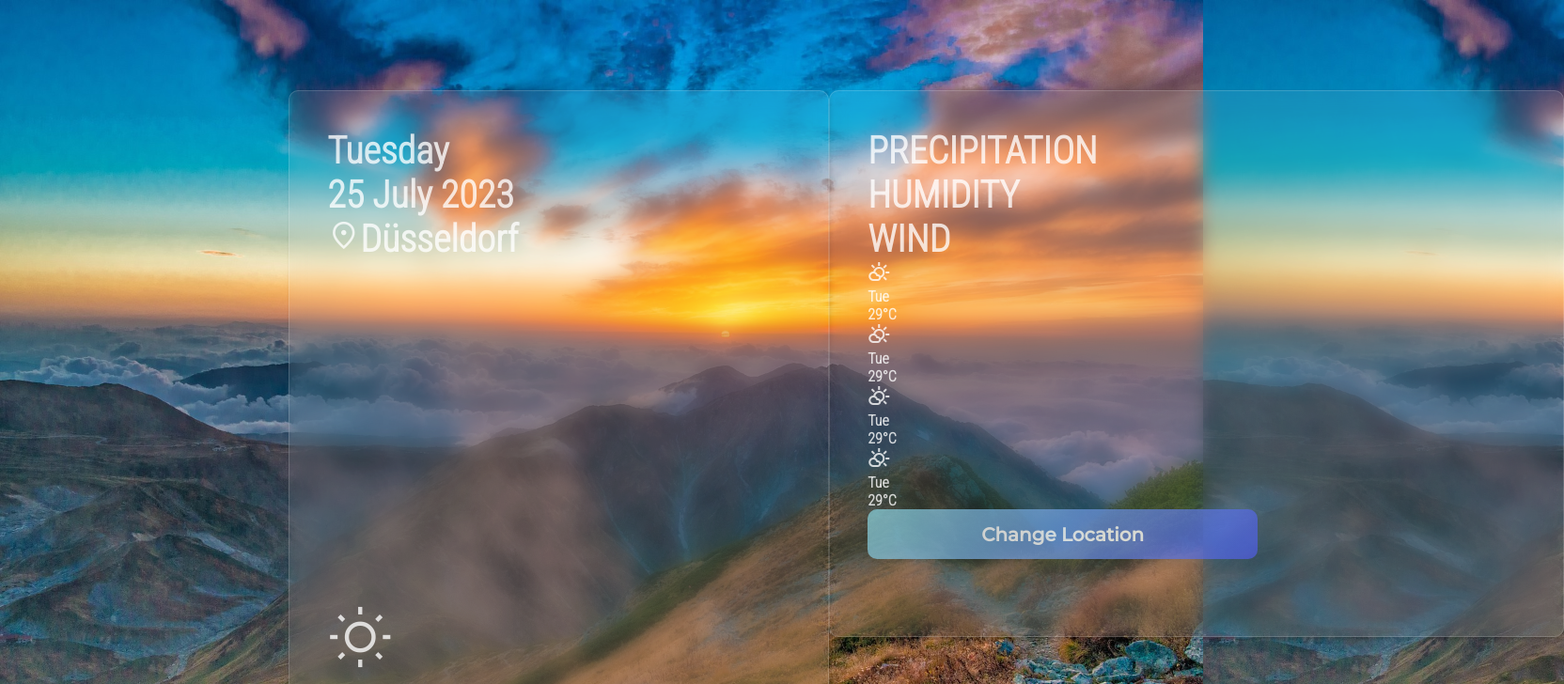
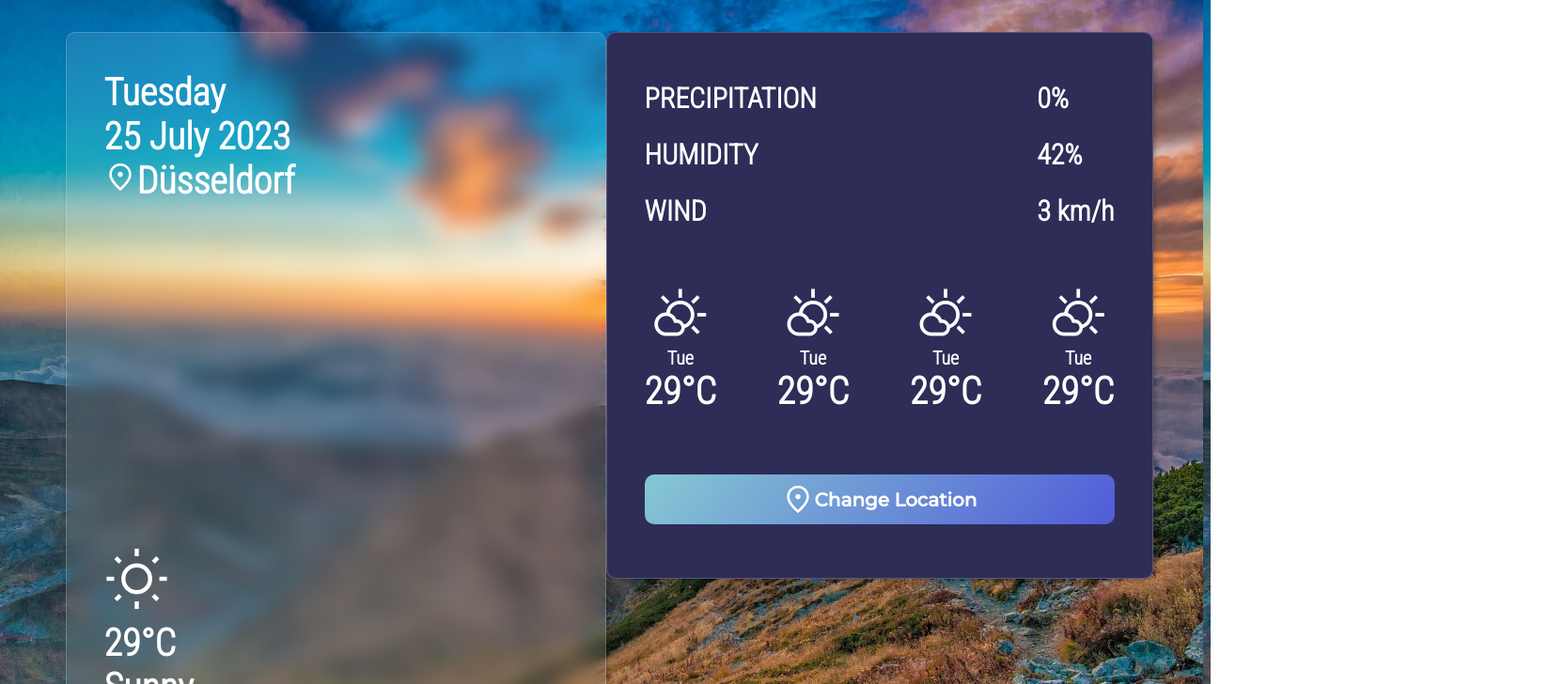
Before and after one commit to MaxKraemer/weatherApp, an Angular app: page / in a window 1280 px wide. Shown: the top 728 px of the page at 94% size, 1664 px wide, since content can reach past the window. Built offline with nearby package versions, Linux system fonts and the light colour scheme.

Commit message:
finish styling

```diff
--- a/src/app/components/weather-layout/weather-layout.component.css
+++ b/src/app/components/weather-layout/weather-layout.component.css
@@ -1,7 +1,9 @@
 .weather-container {
-    position: absolute;
-    top: 12%;
-    left: 24%;
+    display: flex;
+    justify-content: center;
+    align-items: center;
+    text-align: center;
+    min-height: 100vh;
 }
 .weather-field {
     display: flex;
@@ -15,7 +17,6 @@
     padding: 40px;
     width: 493px;
     height: 666px;
-    opacity: 0.8;
     backdrop-filter: blur(10px);
     background-color: rgba(255, 255, 255, 0.1);
     border: 1px solid rgba(255, 255, 255, 0.2);
@@ -25,6 +26,10 @@
 }
 
 .info-container {
+    display: flex;
+    justify-content: flex-start;
+    align-items: baseline;
+    flex-direction: column;
     font-size: 40px;
     font-weight: 700;
     padding-bottom: 74%;
@@ -33,6 +38,10 @@
 }
 
 .content-container {
+    display: flex;
+    justify-content: flex-start;
+    align-items: baseline;
+    flex-direction: column;
     font-size: 40px;
     font-weight: 700;
 }
@@ -49,22 +58,59 @@
     padding: 40px;
     width: 700px;
     height: 500px;
-    opacity: 0.8;
+    width: 500px;
     backdrop-filter: blur(10px);
-    background-color: rgba(255, 255, 255, 0.1);
+    background-color: #2d2d57;
     border: 1px solid rgba(255, 255, 255, 0.2);
     border-radius: 10px;
     box-shadow: 2px 2px 4px rgba(0, 0, 0, 0.25);
     transition: transform 250ms;
 }
 
+.weather-prospects {
+    width: 100%;
+    height: 150px;
+    border-radius: 10px;
+    display: flex;
+    justify-content: space-between;
+}
+
 .information-container {
+    display: flex;
+    justify-content: space-between;
+    font-size: 30px;
+    line-height: 60px;
+    font-weight: 700;
+    padding-bottom: 50px;
+}
+.information-box {
+    display: flex;
+    justify-content: flex-start;
+    align-items: baseline;
+    flex-direction: column;
+}
+
+.icon-size {
+    font-size: 60px;
+}
+
+.weather-day {
+    font-size: 20px;
+}
+
+.weather-degree {
     font-size: 40px;
-    font-weight: 700;
+}
+
+.search-location {
+    padding-top: 50px;
 }
 
 button {
-    width: 415px;
+    display: flex;
+    justify-content: center;
+    align-items: center;
+    width: 100%;
     height: 53px;
     flex-shrink: 0;
     border-radius: 10px;
--- a/src/app/components/weather-layout/weather-layout.component.html
+++ b/src/app/components/weather-layout/weather-layout.component.html
@@ -19,35 +19,44 @@
         </div>
         <div class="weather-box-two">
                 <div class="information-container">
-                    <div class="title">PRECIPITATION</div>
-                    <div class="date">HUMIDITY</div>
-                    <div class="location">WIND</div>
+                    <div class="information-box">
+                        <div class="title">PRECIPITATION</div>
+                        <div class="date">HUMIDITY</div>
+                        <div class="location">WIND</div>
+                    </div>
+                    <div class="information-box">
+                        <div class="title">0%</div>
+                        <div class="date">42%</div>
+                        <div class="location">3 km/h</div>
+                    </div>
                 </div>
                 <div class="weather-prospects">
                     <div class="weather-prospects-box-one">
-                        <div class="weather-icon"><span class="material-symbols-outlined">partly_cloudy_day</span></div>
-                        <div class="weather-degree">Tue</div>
+                        <div class="weather-icon"><span class="material-symbols-outlined icon-size">partly_cloudy_day</span></div>
+                        <div class="weather-day">Tue</div>
                         <div class="weather-degree">29°C</div>
                     </div>
                     <div class="weather-prospects-box-two">
-                        <div class="weather-icon"><span class="material-symbols-outlined">partly_cloudy_day</span></div>
-                        <div class="weather-degree">Tue</div>
+                        <div class="weather-icon"><span class="material-symbols-outlined icon-size">partly_cloudy_day</span></div>
+                        <div class="weather-day">Tue</div>
                         <div class="weather-degree">29°C</div>
                     </div>
                     <div class="weather-prospects-box-three">
-                        <div class="weather-icon"><span class="material-symbols-outlined">partly_cloudy_day</span></div>
-                        <div class="weather-degree">Tue</div>
+                        <div class="weather-icon"><span class="material-symbols-outlined icon-size">partly_cloudy_day</span></div>
+                        <div class="weather-day">Tue</div>
                         <div class="weather-degree">29°C</div>
                     </div>
                     <div class="weather-prospects-box-four">
-                        <div class="weather-icon"><span class="material-symbols-outlined">partly_cloudy_day</span></div>
-                        <div class="weather-degree">Tue</div>
+                        <div class="weather-icon"><span class="material-symbols-outlined icon-size">partly_cloudy_day</span></div>
+                        <div class="weather-day">Tue</div>
                         <div class="weather-degree">29°C</div>
                     </div>
                 </div>
                 <div class="search-location">
                     <div class="change-location">
-                        <button>Change Location</button>
+                        <button>
+                            <span style="font-size: 35px;" class="material-symbols-outlined">location_on</span><p>Change Location</p>
+                        </button>
                     </div>
                 </div>
         </div>
```
